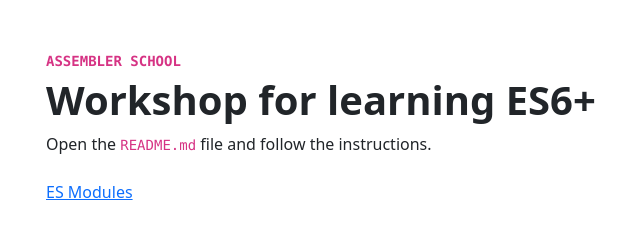
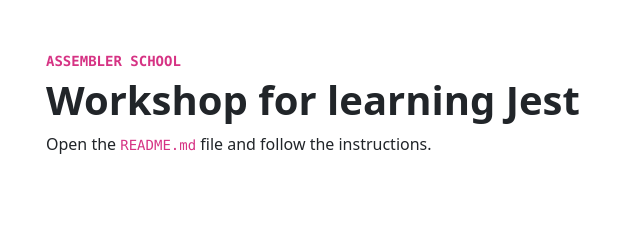
Before and after one commit to assembler-institute/jest-intro-workshop, a website built with Parcel: page src/index.html in a window 1280 px wide. Shown: the whole page, without its empty margins (60-700 px from the left). Built offline with nearby package versions, Linux system fonts and the light colour scheme.

Commit message:
Update index.html info for current repo

```diff
--- a/src/index.html
+++ b/src/index.html
@@ -3,7 +3,7 @@
   <head>
     <meta charset="UTF-8" />
     <meta name="viewport" content="width=device-width, initial-scale=1.0" />
-    <title>Assembler School Workshop for learning ES6+</title>
+    <title>Assembler School Workshop for learning Jest</title>
     <link
       href="https://cdn.jsdelivr.net/npm/bootstrap@5.0.0-beta1/dist/css/bootstrap.min.css"
       rel="stylesheet"
@@ -24,16 +24,13 @@
           <code class="text-uppercase fw-bold">Assembler School</code>
         </div>
         <div class="col">
-          <h1 class="h1 fw-bold">Workshop for learning ES6+</h1>
+          <h1 class="h1 fw-bold">Workshop for learning Jest</h1>
         </div>
         <div class="col">
           <p>
             Open the <code>README.md</code> file and follow the instructions.
           </p>
         </div>
-        <div class="col mt-4">
-          <a href="modules-index.html">ES Modules</a>
-        </div>
       </section>
     </main>
   </body>
```
